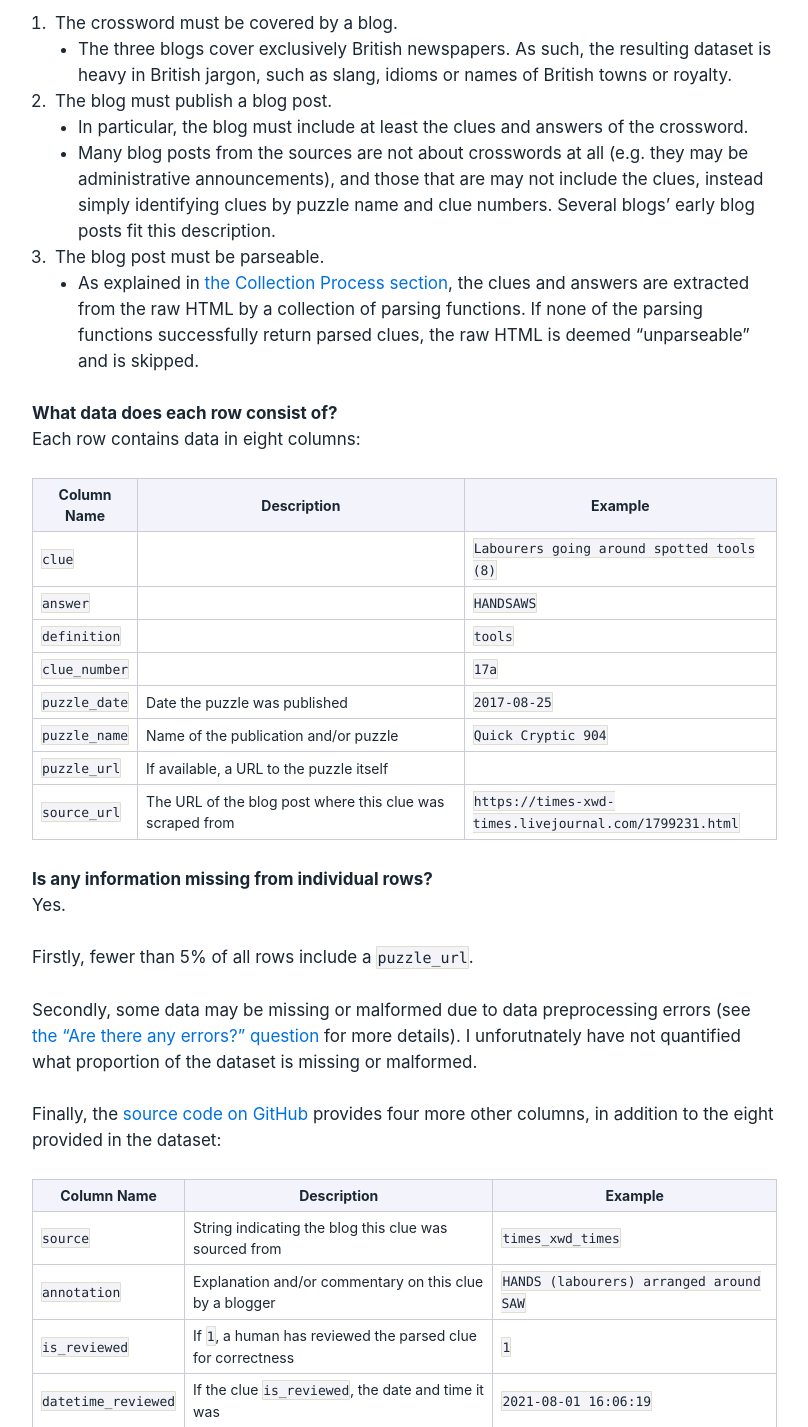
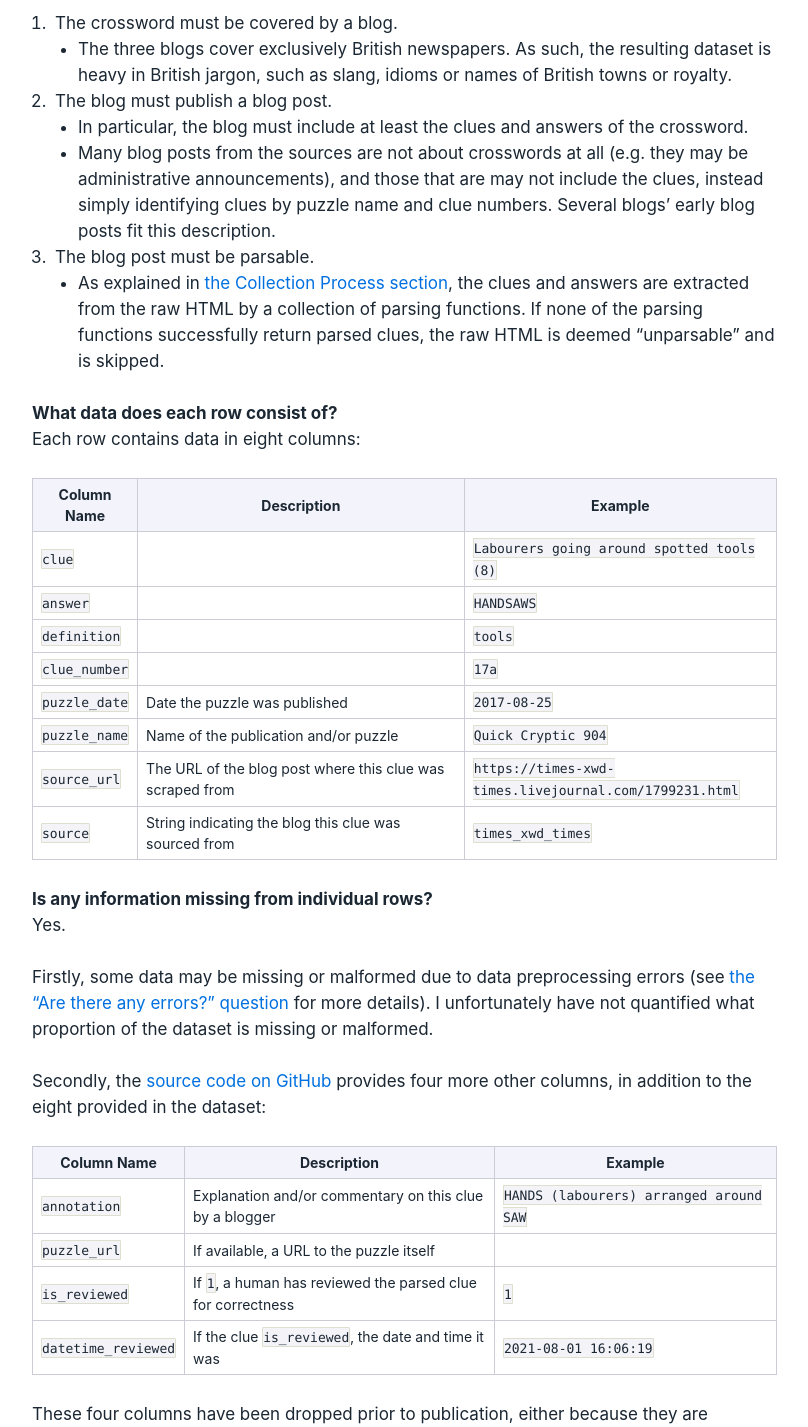
Before and after one commit to eigenfoo/cryptics, a Python web app: template templates/pages/datasheet.html in a window 1280 px wide. Shown: the part 1573-3000 px from the top of the page, without its empty margins (20-828 px from the left). Run offline with Jinja, Linux system fonts and the light colour scheme; the template is opened without the code that fills it, so the values that code supplies are empty.

Commit message:
Update docs

```diff
--- a/templates/pages/datasheet.html
+++ b/templates/pages/datasheet.html
@@ -95,9 +95,9 @@
 <li>In particular, the blog must include at least the clues and answers of the crossword.</li>
 <li>Many blog posts from the sources are not about crosswords at all (e.g. they may be administrative announcements), and those that are may not include the clues, instead simply identifying clues by puzzle name and clue numbers. Several blogs’ early blog posts fit this description.</li>
 </ul></li>
-<li>The blog post must be parseable.
+<li>The blog post must be parsable.
 <ul>
-<li>As explained in <a href="/datasheet#collection-process">the Collection Process section</a>, the clues and answers are extracted from the raw HTML by a collection of parsing functions. If none of the parsing functions successfully return parsed clues, the raw HTML is deemed “unparseable” and is skipped.</li>
+<li>As explained in <a href="/datasheet#collection-process">the Collection Process section</a>, the clues and answers are extracted from the raw HTML by a collection of parsing functions. If none of the parsing functions successfully return parsed clues, the raw HTML is deemed “unparsable” and is skipped.</li>
 </ul></li>
 </ol>
 <h3 id="what-data-does-each-row-consist-of">What data does each row consist of?</h3>
@@ -147,22 +147,21 @@
 <td><code>Quick Cryptic 904</code></td>
 </tr>
 <tr class="odd">
-<td><code>puzzle_url</code></td>
-<td>If available, a URL to the puzzle itself</td>
-<td></td>
-</tr>
-<tr class="even">
 <td><code>source_url</code></td>
 <td>The URL of the blog post where this clue was scraped from</td>
 <td><code>https://times-xwd-times.livejournal.com/1799231.html</code></td>
+</tr>
+<tr class="even">
+<td><code>source</code></td>
+<td>String indicating the blog this clue was sourced from</td>
+<td><code>times_xwd_times</code></td>
 </tr>
 </tbody>
 </table>
 <h3 id="is-any-information-missing-from-individual-rows">Is any information missing from individual rows?</h3>
 <p>Yes.</p>
-<p>Firstly, fewer than 5% of all rows include a <code>puzzle_url</code>.</p>
-<p>Secondly, some data may be missing or malformed due to data preprocessing errors (see <a href="/datasheet#are-there-any-errors-sources-of-noise-or-redundancies-in-this-dataset">the “Are there any errors?” question</a> for more details). I unforutnately have not quantified what proportion of the dataset is missing or malformed.</p>
-<p>Finally, the <a href="https://github.com/eigenfoo/cryptics/">source code on GitHub</a> provides four more other columns, in addition to the eight provided in the dataset:</p>
+<p>Firstly, some data may be missing or malformed due to data preprocessing errors (see <a href="/datasheet#are-there-any-errors-sources-of-noise-or-redundancies-in-this-dataset">the “Are there any errors?” question</a> for more details). I unfortunately have not quantified what proportion of the dataset is missing or malformed.</p>
+<p>Secondly, the <a href="https://github.com/eigenfoo/cryptics/">source code on GitHub</a> provides four more other columns, in addition to the eight provided in the dataset:</p>
 <table>
 <colgroup>
 <col style="width: 15%" />
@@ -178,14 +177,14 @@
 </thead>
 <tbody>
 <tr class="odd">
-<td><code>source</code></td>
-<td>String indicating the blog this clue was sourced from</td>
-<td><code>times_xwd_times</code></td>
-</tr>
-<tr class="even">
 <td><code>annotation</code></td>
 <td>Explanation and/or commentary on this clue by a blogger</td>
 <td><code>HANDS (labourers) arranged around SAW</code></td>
+</tr>
+<tr class="even">
+<td><code>puzzle_url</code></td>
+<td>If available, a URL to the puzzle itself</td>
+<td></td>
 </tr>
 <tr class="odd">
 <td><code>is_reviewed</code></td>
@@ -216,7 +215,7 @@
 <li>multi-word answers split across the <code>answer</code> and <code>annotation</code> columns</li>
 </ul>
 <h3 id="is-this-dataset-self-contained-or-does-it-link-to-or-otherwise-rely-on-external-resources-e.g.-websites-tweets-other-datasets">Is this dataset self-contained, or does it link to or otherwise rely on external resources (e.g., websites, tweets, other datasets)?</h3>
-<p>Asides from the <code>puzzle_url</code>, the dataset is self-contained. Users are encouraged to ignore the <code>puzzle_url</code> column and treat the dataset as self-contained, as the <code>puzzle_url</code> column is sparse, does not bring much value and may be removed in a future version of the dataset.</p>
+<p>Asides from the <code>source_url</code> column, the dataset is self-contained. Users are encouraged use the <code>source_url</code> for manual lookups of the original source, e.g. for further context on a particular clue, or to validate that the source has been parsed correctly.</p>
 <h3 id="does-this-dataset-contain-data-that-might-be-considered-confidential">Does this dataset contain data that might be considered confidential?</h3>
 <p>No. All cryptic crossword clues have been published (either in newspapers or in online publications) and are not confidential.</p>
 <h3 id="does-this-dataset-contain-data-that-if-viewed-directly-might-be-offensive-insulting-threatening-or-might-otherwise-cause-anxiety">Does this dataset contain data that, if viewed directly, might be offensive, insulting, threatening, or might otherwise cause anxiety?</h3>
@@ -235,7 +234,7 @@
 </span></span>. This has uncovered a number of systematic errors, which can be corrected by either modifying the parsing code and re-parsing the saved HTML, or by simply running ad hoc SQL queries against the table of parsed clues. However, since it’s logistically infeasible to manually review all the clues, it’s admittedly difficult to see what further value human evaluation brings.</p>
 <h3 id="who-was-involved-in-the-data-collection-process-and-how-were-they-compensated">Who was involved in the data collection process and how were they compensated?</h3>
 <p>Since this dataset is the result of a side project in my free time, the only person involved in the data collection process was me, <a href="https://www.eigenfoo.xyz/">George Ho</a>. I was not compensated for this work.</p>
-<h3 id="over-what-timeframe-was-the-data-collected">Over what timeframe was the data collected?</h3>
+<h3 id="over-what-time-frame-was-the-data-collected">Over what time frame was the data collected?</h3>
 <p>The scraped blog posts cover crosswords published from January 2009 to September 2021: a twelve year period. New blog posts are being published daily and can be parsed to augment the dataset.</p>
 <h2 id="preprocessing-and-cleaning">Preprocessing and Cleaning</h2>
 <h3 id="was-any-preprocessingcleaning-of-the-data-done">Was any preprocessing/cleaning of the data done?</h3>
```
Also changed, not shown: docs/datasheet.md (+12 -14 lines), CHANGELOG.md.
